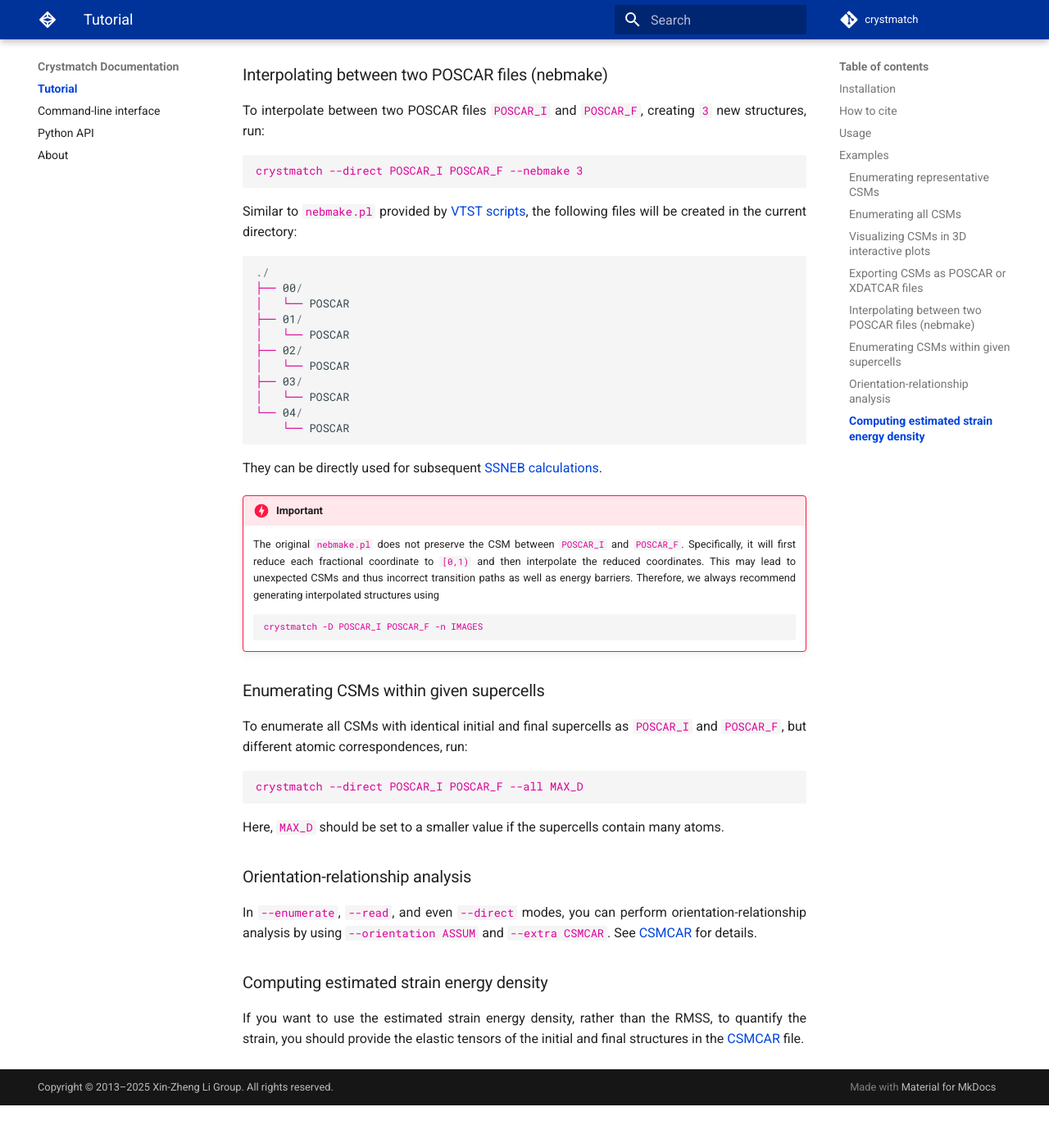
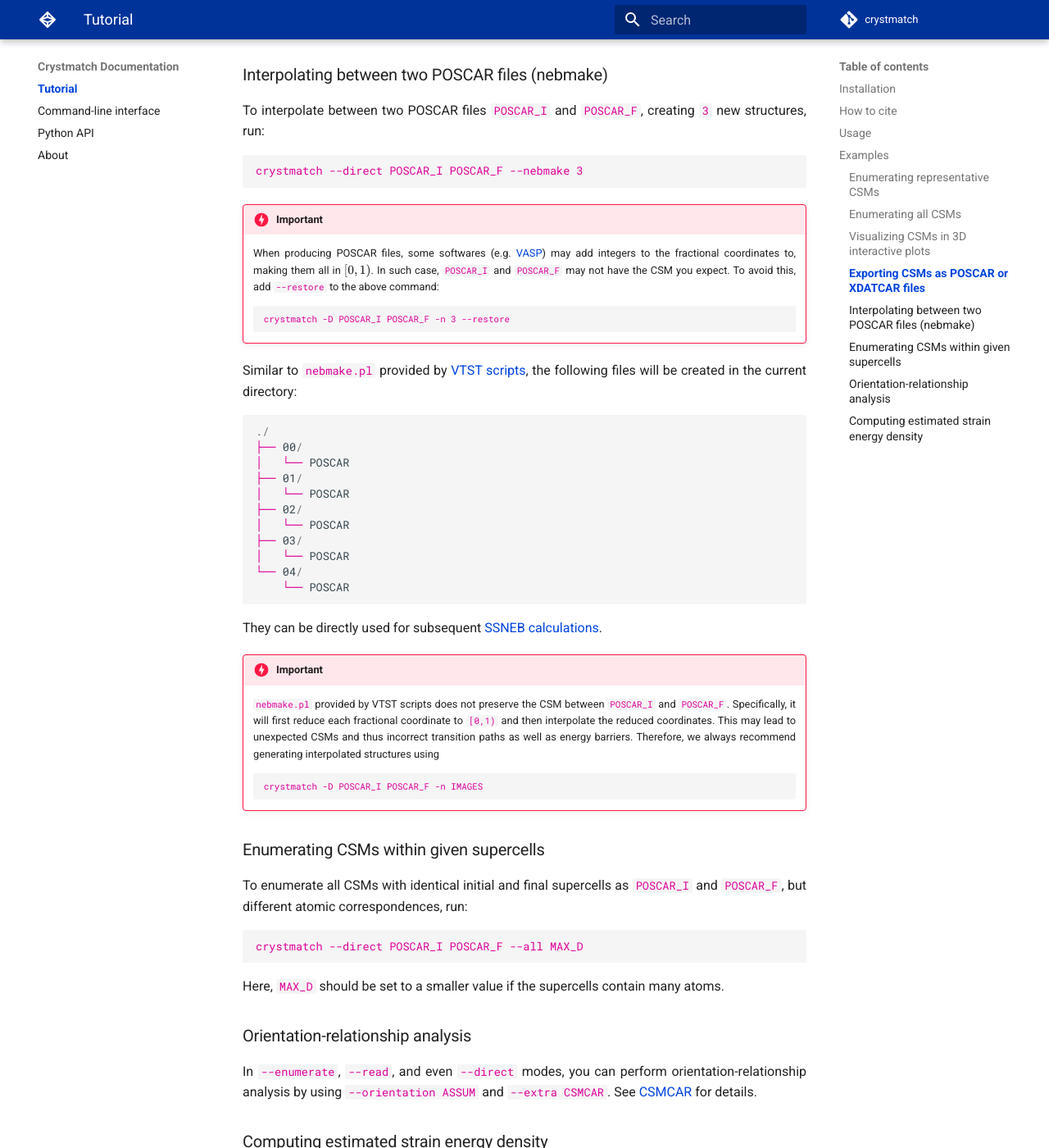
Before and after one commit to Fangcheng-Wang/crystmatch, an MkDocs documentation site: the page built from docs/index.md, in a window 1280 px wide and 1400 px high, scrolled down 5985 px. Shown: the whole window at 82% size. Built offline with MkDocs 1.6.1 and Material for MkDocs 9.7.7, drawn with Linux system fonts in a browser that asks for light colours; comment, search, counter and statistics services are not loaded; before the commit the page ends 7333 px from its top, so only the background shows below that.

````diff
--- a/crystmatch/__init__.py
+++ b/crystmatch/__init__.py
@@ -271,7 +271,7 @@
         slm, p, ks = primitive_shuffle(crystA, crystB, slm0, p0, ks0)
         d = csm_distance(crystA, crystB, slm, p, ks, weight_func=weight_func)
         if args.restore and d < d0 - tol:
-            print(f"By adding integers to fractional coordinates, the shuffle distance is reduced by {d0 - d:.4f} Å.")
+            print(f"\nBy adding integers to fractional coordinates (--restore), the shuffle distance is reduced by {d0 - d:.4f} Å.")
 
         if voigtA is None and voigtB is None:
             strain = rmss
--- a/docs/index.md
+++ b/docs/index.md
@@ -234,6 +234,13 @@
 crystmatch --direct POSCAR_I POSCAR_F --nebmake 3
 ```
 
+!!! danger "Important"
+    When producing POSCAR files, some softwares (e.g. [VASP](https://www.vasp.at/)) may add integers to the fractional coordinates to, making them all in $[0,1)$. In such case, `POSCAR_I` and `POSCAR_F` may not have the CSM you expect. To avoid this, add `--restore` to the above command:
+
+    ```
+    crystmatch -D POSCAR_I POSCAR_F -n 3 --restore
+    ```
+
 Similar to `nebmake.pl` provided by [VTST scripts](https://theory.cm.utexas.edu/vtsttools/scripts.html), the following files will be created in the current directory:
 
 ```powershell
@@ -253,7 +260,7 @@
 They can be directly used for subsequent [SSNEB calculations](https://theory.cm.utexas.edu/vtsttools/neb.html).
 
 !!! danger "Important"
-    The original `nebmake.pl` does not preserve the CSM between `POSCAR_I` and `POSCAR_F`. Specifically, it will first reduce each fractional coordinate to `[0,1)` and then interpolate the reduced coordinates. This may lead to unexpected CSMs and thus incorrect transition paths as well as energy barriers. Therefore, we always recommend generating interpolated structures using
+    `nebmake.pl` provided by VTST scripts does not preserve the CSM between `POSCAR_I` and `POSCAR_F`. Specifically, it will first reduce each fractional coordinate to `[0,1)` and then interpolate the reduced coordinates. This may lead to unexpected CSMs and thus incorrect transition paths as well as energy barriers. Therefore, we always recommend generating interpolated structures using
 
     ```
     crystmatch -D POSCAR_I POSCAR_F -n IMAGES
````
Also changed, not shown: docs/cli.md (+1 -1 lines), 1 other file.
